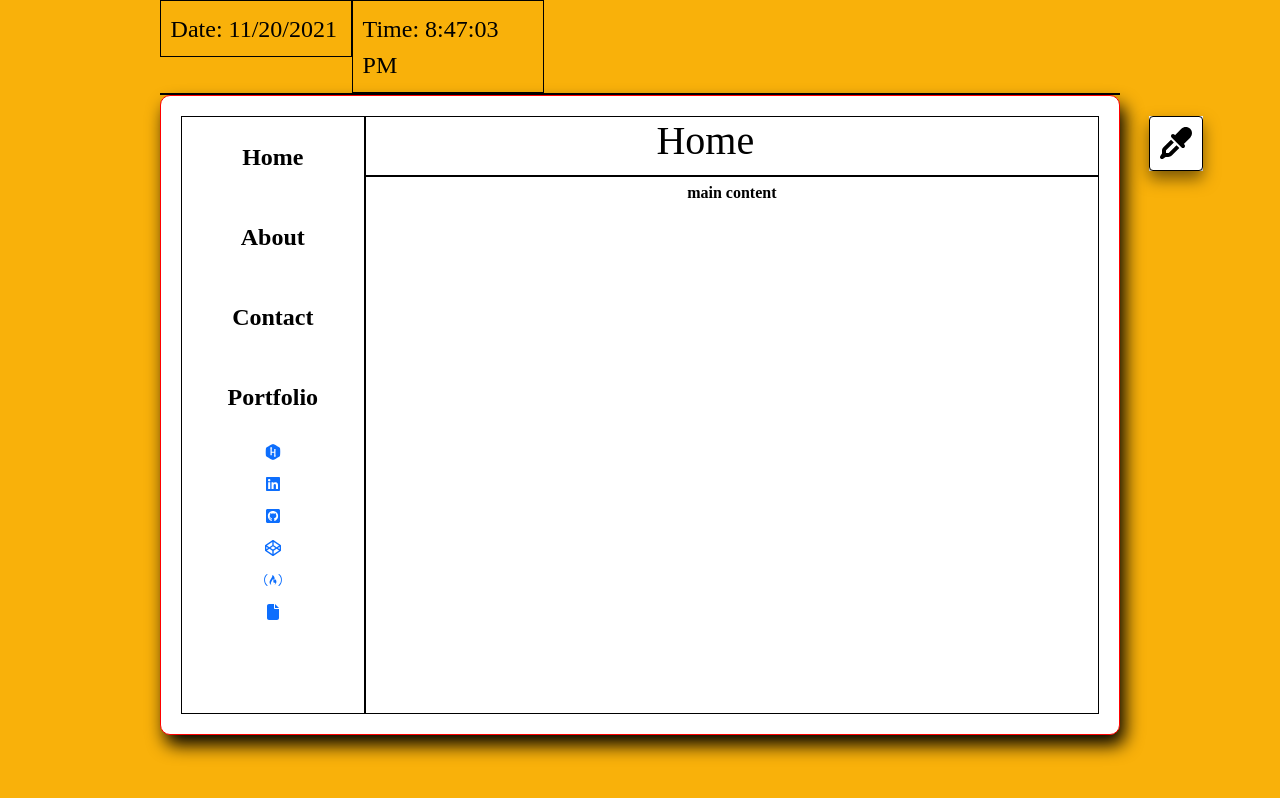
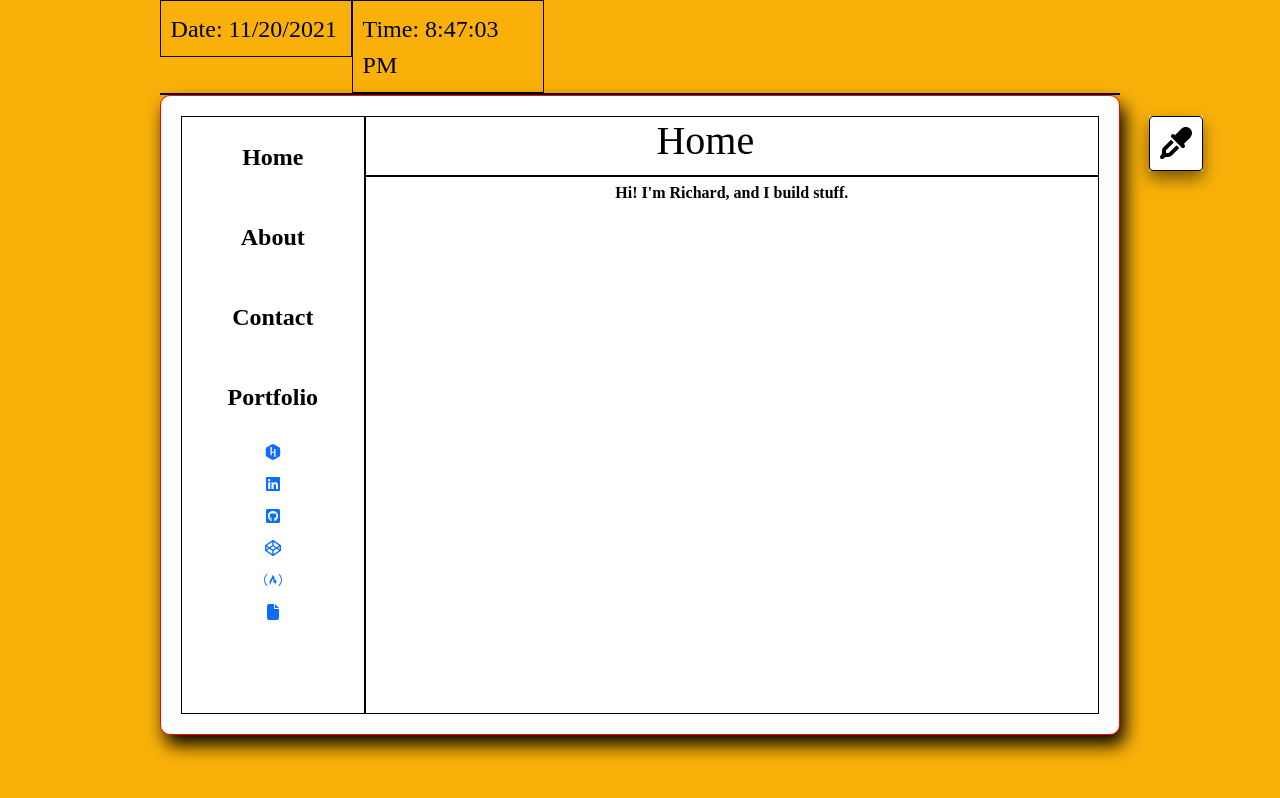
Before and after one commit to raseward14/Responsive-Portfolio, a React (Create React App) app in the folder client/: page / in a window 1280 px wide. Built offline with nearby package versions, Linux system fonts and the light colour scheme; a web font is replaced by a local one.

Commit message:
DEV-160[complete] used local storage to persist most recent bg color saved to the computer

```diff
--- a/client/src/pages/Homepage.js
+++ b/client/src/pages/Homepage.js
@@ -11,7 +11,7 @@ function Homepage() {
         <>
             <aside><Nav /></aside>
             <h1 className="heading">Home</h1>
-            <section>main content</section>
+            <section>Hi! I'm Richard, and I build stuff.</section>
         </>
     );
 };
```
